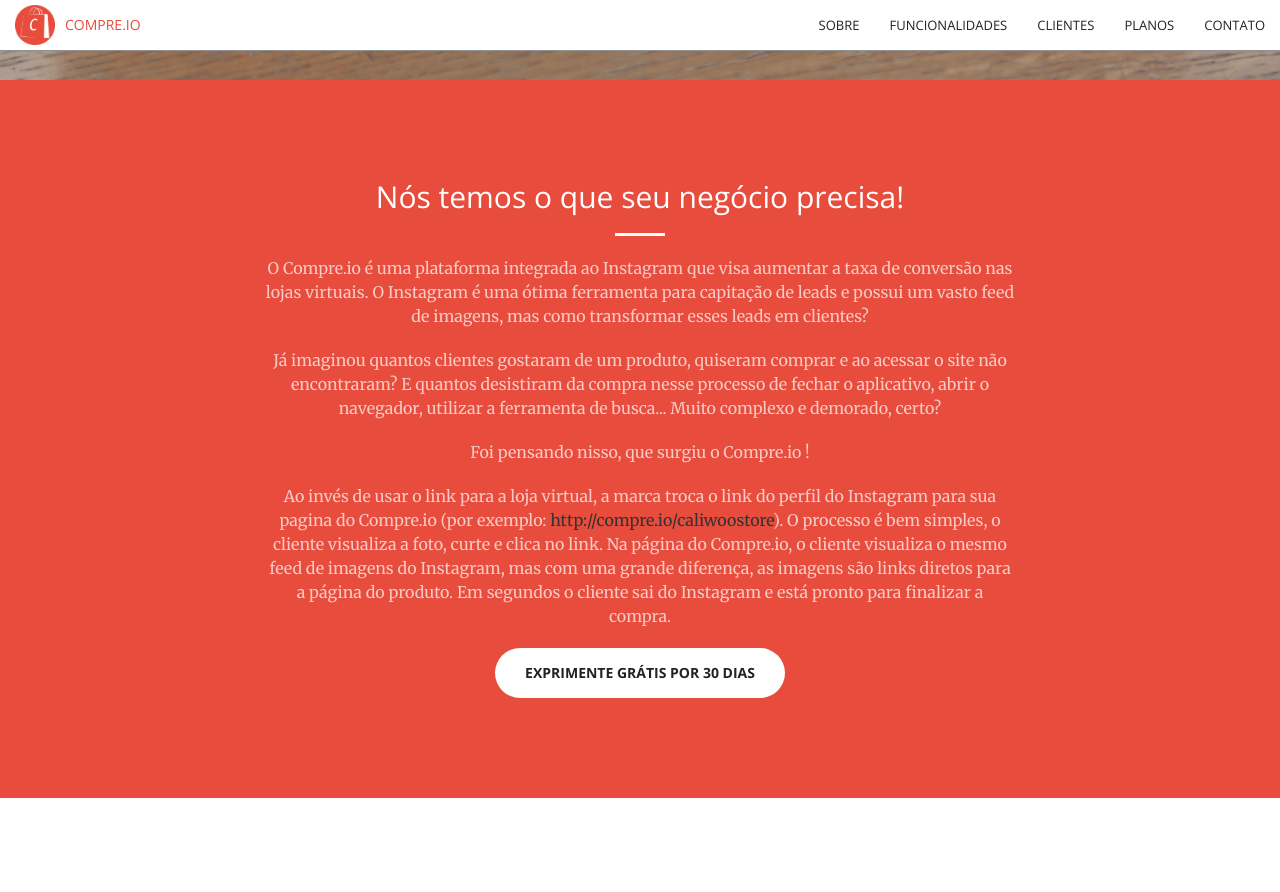
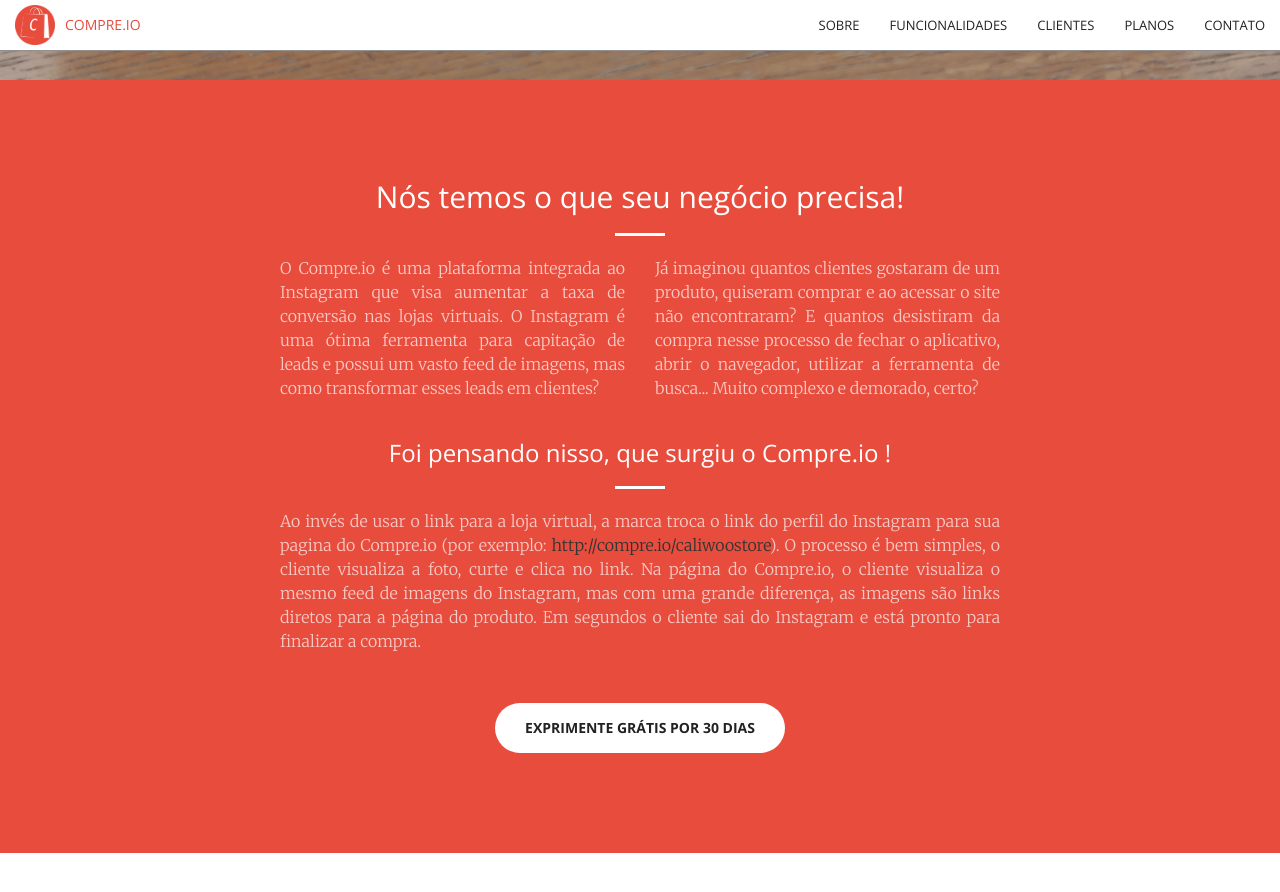
Before and after one commit to compre-io/compre-io.github.io, a Jekyll site: the page built from index.html, in a window 1280 px wide and 900 px high, scrolled down 820 px. Shown: the top 892 px of the window. Built offline with Jekyll 4.4.1, drawn with Linux system fonts in a browser that asks for light colours.

Commit message:
- alterada a disposição do texto do "sobre" - adicionado link no call-to-action da tabela de preços - alterada a imagem do cliente Caliwoo

```diff
--- a/_includes/planos.html
+++ b/_includes/planos.html
@@ -35,7 +35,7 @@
                         &nbsp;
                     </li>
                     <li class="plan-action">
-                        <a href="#" class="btn btn-danger btn-lg btn-outline">Experimente Já!</a>
+                        <a href="#" class="btn btn-danger btn-lg btn-outline" data-toggle="modal" data-target="#sign">Experimente Já!</a>
                     </li>
                 </ul>
             </div>
@@ -66,7 +66,7 @@
                         Newsletter (capture emails)
                     </li>
                     <li class="plan-action">
-                        <a href="#" class="btn btn-danger btn-lg wow tada">Experimente Já!</a>
+                        <a href="#" class="btn btn-danger btn-lg wow tada" data-toggle="modal" data-target="#sign">Experimente Já!</a>
                     </li>
                 </ul>
             </div>
@@ -97,7 +97,7 @@
                         Newsletter (capture emails)
                     </li>
                     <li class="plan-action">
-                        <a href="#" class="btn btn-danger btn-lg btn-outline">Experimente Já!</a>
+                        <a href="#" class="btn btn-danger btn-lg btn-outline" data-toggle="modal" data-target="#sign">Experimente Já!</a>
                     </li>
                 </ul>
             </div>
--- a/_includes/sobre.html
+++ b/_includes/sobre.html
@@ -3,19 +3,24 @@
         <div class="row">
             <div class="col-lg-8 col-lg-offset-2 text-center">
                 <h2 class="section-heading">Nós temos o que seu negócio precisa!</h2>
-                <hr class="light">
+                <hr class="light" />
+                <div class="col-md-6">
                     <p class="text-faded">
                         O Compre.io é uma plataforma integrada ao Instagram que visa aumentar a taxa de conversão nas lojas virtuais. O Instagram é uma ótima ferramenta para capitação de leads e possui um vasto feed de imagens, mas como transformar esses leads em clientes?
                     </p>
+                </div>
+                <div class="col-md-6">
                     <p class="text-faded">
                         Já imaginou quantos clientes gostaram de um produto, quiseram comprar e ao acessar o site não encontraram? E quantos desistiram da compra nesse processo de fechar o aplicativo, abrir o navegador, utilizar a ferramenta de busca... Muito complexo e demorado, certo?
                     </p>
-                <p class="text-faded">
-                    Foi pensando nisso, que surgiu o Compre.io !
-                </p>
+                </div>
+                <div class="col-md-12">
+                    <h3>Foi pensando nisso, que surgiu o Compre.io !</h3>
+                    <hr class="light" />
                     <p class="text-faded">
                         Ao invés de usar o link para a loja virtual, a marca troca o link do perfil do Instagram para sua pagina do Compre.io (por exemplo: <a style="color: #333" href="http://compre.io/caliwoostore">http://compre.io/caliwoostore</a>). O processo é bem simples, o cliente visualiza a foto, curte e clica no link. Na página do Compre.io, o cliente visualiza o mesmo feed de imagens do Instagram, mas com uma grande diferença, as imagens são links diretos para a página do produto. Em segundos o cliente sai do Instagram e está pronto para finalizar a compra.
                     </p>
+                </div>
                 <a href="#" class="btn btn-default btn-xl" data-toggle="modal" data-target="#sign">Exprimente Grátis por 30 dias</a>
             </div>
         </div>
--- a/_sass/_base.scss
+++ b/_sass/_base.scss
@@ -340,6 +340,19 @@ header {
     padding: 15px 30px;
 }
 
+// Sobre
+
+#sobre {
+    p {
+        text-align: justify;
+        font-weight: 100;
+    }
+
+    a.btn {
+        margin-top: 30px;
+    }
+}
+
 // Contact
 #contact .fa {
     color: $theme-dark;
```
Also changed, not shown: img/portfolio/caliwoo.jpg. Lines whose indentation alone changed are shown as unchanged.
